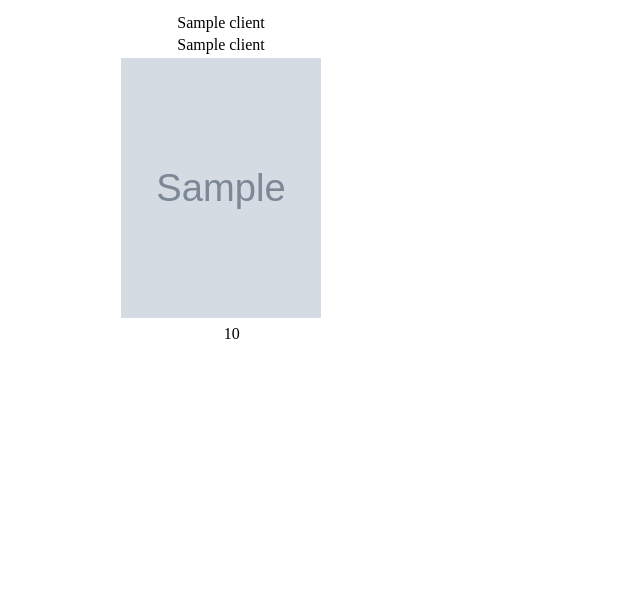
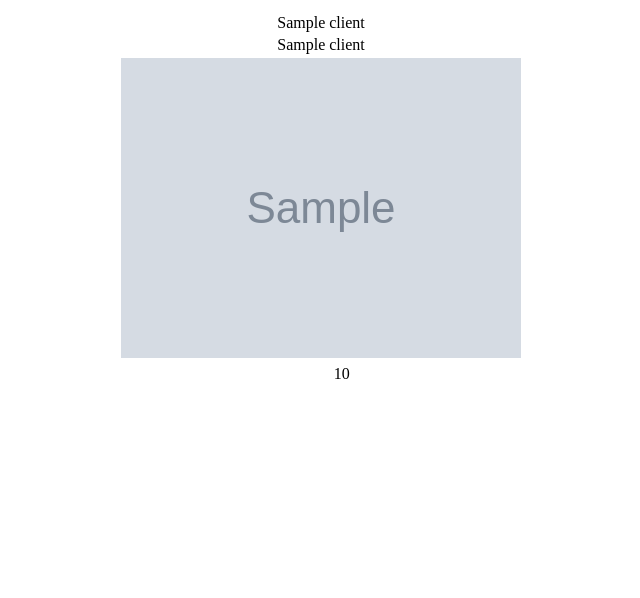
Before and after one commit to Arox/km_app, a Django app: template templates/clients/client_likes_list.html in a window 1280 px wide. Shown: the top 598 px of the page, without its empty margins (77-717 px from the left). Run offline with Django 3.2, Linux system fonts and the light colour scheme; the template is opened without the code that fills it: most values are stand-ins (such as "Sample title", 1, 10 or a date in 2020); grey boxes marked "Sample" are stand-in pictures.

Commit message:
fix css size of photo
likes.css remove strong size for photo, because size photo set with save
photo

```diff
--- a/static/css/clients/likes.css
+++ b/static/css/clients/likes.css
@@ -7,8 +7,8 @@
 
 .photo img
 {
-width: 200px;
-height: 260px;
+/*width: 200px;
+height: 260px;*/
 }
 
 .increment img
```
